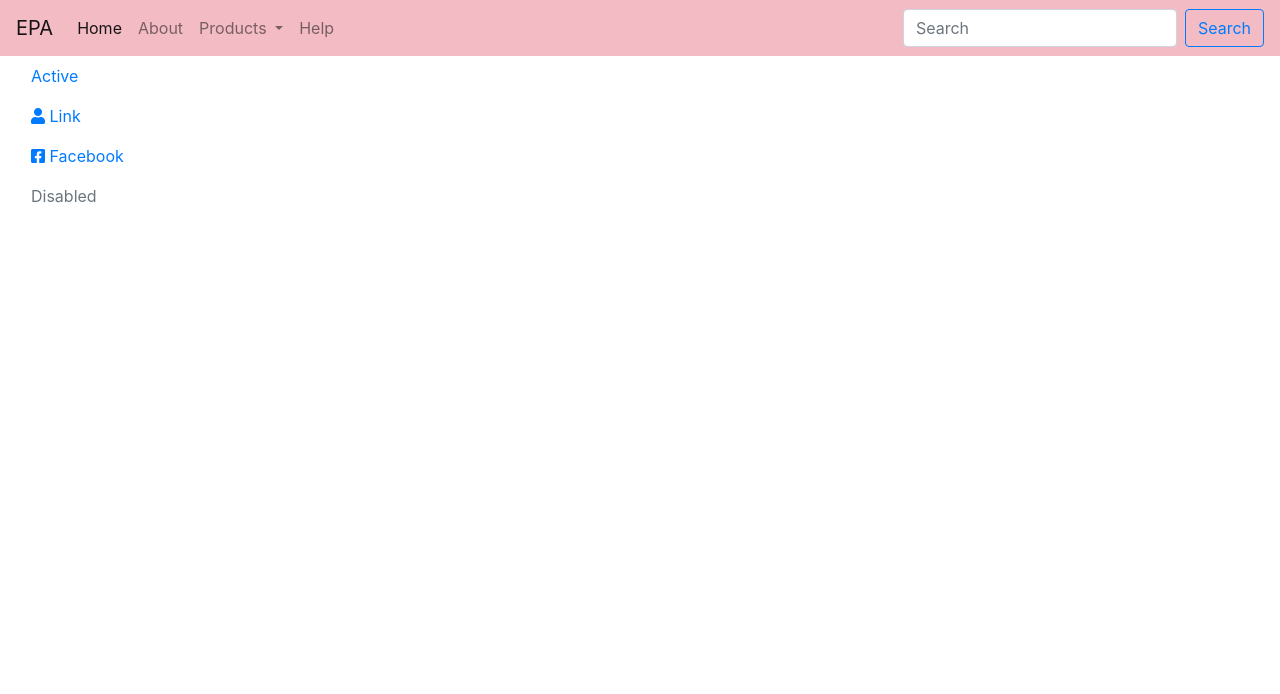
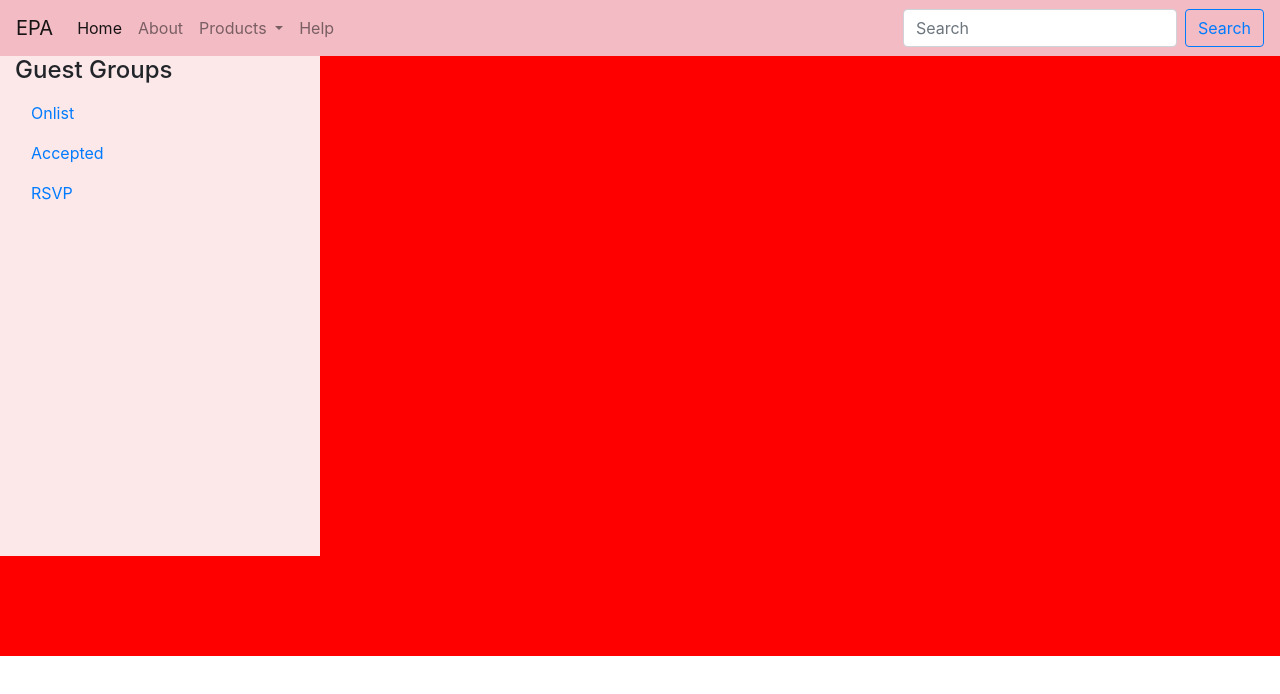
Before and after one commit to danieljbuyinza/event-planner-app, a plain HTML site: page guest.html in a window 1280 px wide. Drawn offline with nearby package versions, Linux system fonts and the light colour scheme.

Commit message:
Updated guest.html

```diff
--- a/customcss/guest.css
+++ b/customcss/guest.css
@@ -2,3 +2,15 @@
     background-color: rgb(243, 188, 197) !important;
 
 }
+.parent{
+    background-color: red;
+    height: 600px;
+}
+.left{
+background-color: rgb(252, 232, 232);
+height: 500px;
+}
+
+.right{
+
+}
--- a/guest.html
+++ b/guest.html
@@ -11,6 +11,7 @@
 
      <!--Custom CSS-->
      <link rel="stylesheet" href="./customcss/navbar.css">
+     <link rel="stylesheet" href="./customcss/guest.css">
     <title>Guests</title>
 </head>
 <body>
@@ -34,7 +35,7 @@
             </a>
             <div class="dropdown-menu" aria-labelledby="navbarDropdown">
             <a class="dropdown-item" href="#">Vendors</a>
-            <a class="dropdown-item" href="#">Guestlist</a>
+            <a class="dropdown-item" href="#">Guest</a>
             <a class="dropdown-item" href="#">Collaboration</a>
 
             </div>
@@ -56,24 +57,21 @@
     </nav>
 
 
-    <div class="container-fluid">
+    <div class="container-fluid parent">
         <div class="row">
             <div class="col-md-3 left">
+                <h4>Guest Groups</h4>
                     <ul class="nav flex-column">
                             <li class="nav-item">
-                              <a class="nav-link active" href="#">Active</a>
+                              <a class="nav-link " href="#">Onlist</a>
                             </li>
                             <li class="nav-item">
-                              <a class="nav-link" href="#">
-                                  <i class="fas fa-user"></i> Link</a>
+                              <a class="nav-link" href="#"> Accepted</a>
                             </li>
                             <li class="nav-item">
-                              <a class="nav-link" href="https://facebook.com">
-                                  <i class="fab fa-facebook-square"></i> Facebook</a>
+                              <a class="nav-link" href="#">RSVP</a>
                             </li>
-                            <li class="nav-item">
-                              <a class="nav-link disabled" href="#" tabindex="-1" aria-disabled="true">Disabled</a>
-                            </li>
+
                           </ul>
 
             </div>
```
